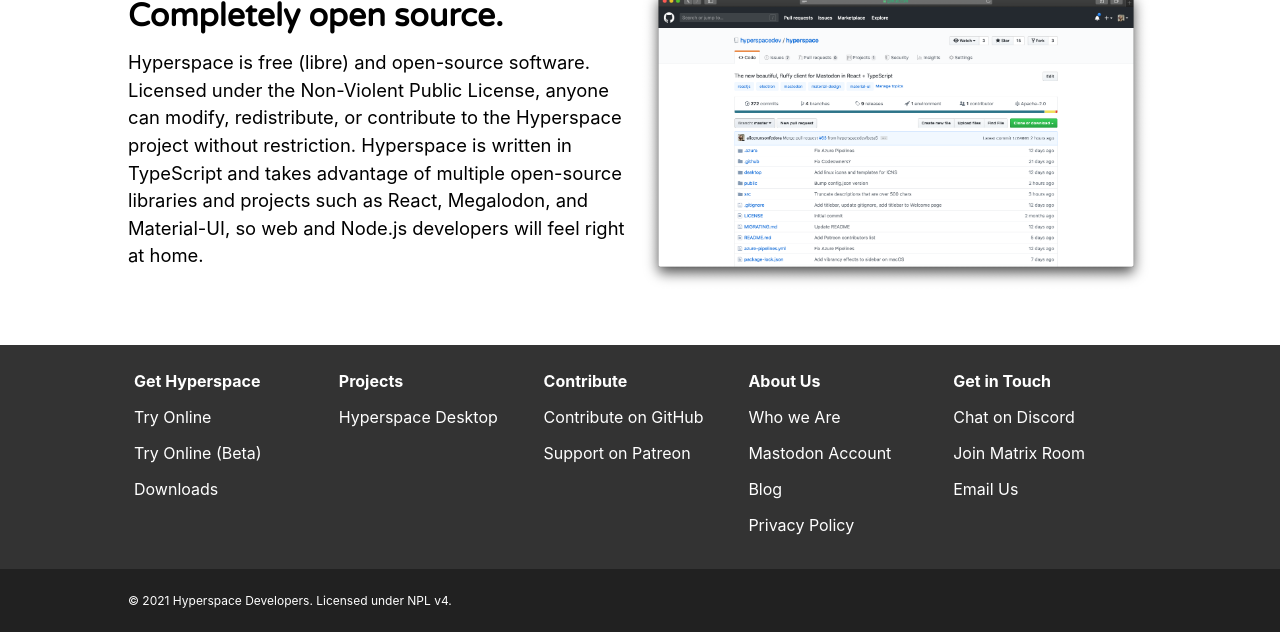
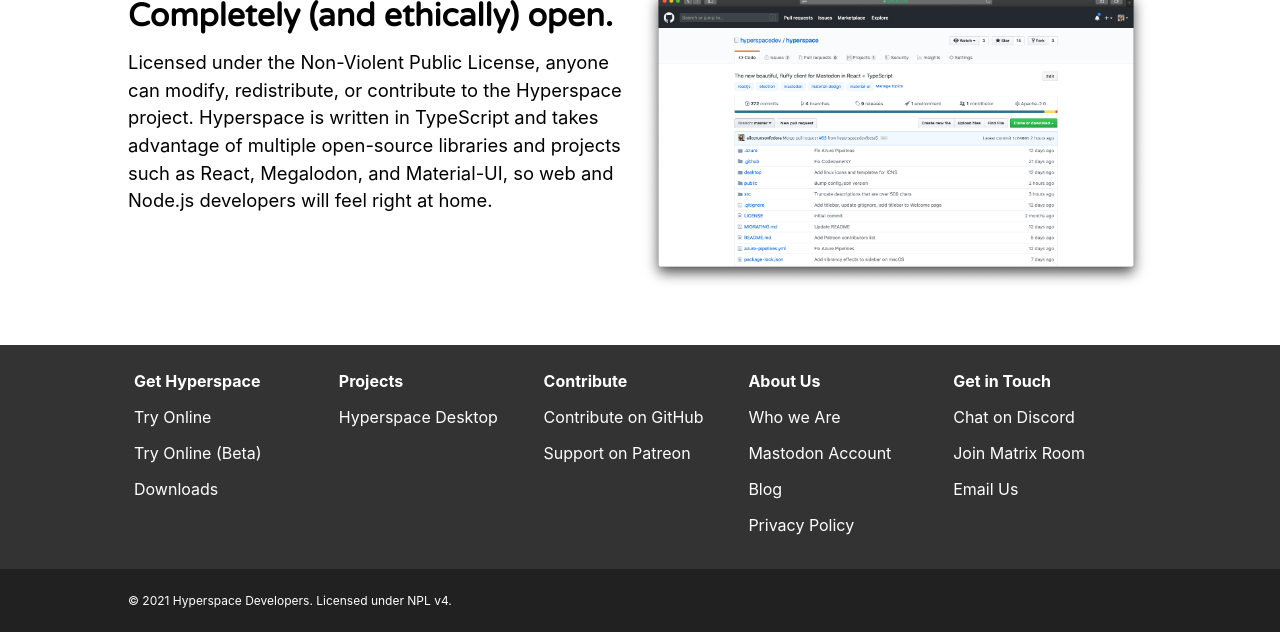
Before and after one commit to hyperspacedev/hyperspacedev.github.io, a Jekyll site: the page built from products/desktop.html, in a window 1280 px wide and 900 px high, scrolled down 1049 px, cut to the strip 268-900 px from the top of the window. Built offline with Jekyll 4.4.1, drawn with Linux system fonts in a browser that asks for light colours; nearby versions of some CDN libraries; some web fonts are replaced.

Commit message:
Re-write last clause about FOSS on desktop page
It has come to our attention that many take issue with the wording of the last point on the desktop page since our software is technically not open-source by the OSI definition or by the FSF definitions.

The last "bullet point" for this has been fixed on the desktop page.

```diff
--- a/products/desktop.html
+++ b/products/desktop.html
@@ -28,9 +28,9 @@
             </p>
         </div>
         <div class="feature-grid-element">
-            <h1>Completely open source.</h1>
+            <h1>Completely (and ethically) open.</h1>
             <p>
-                Hyperspace is free (libre) and open-source software. Licensed under the Non-Violent Public License, anyone can modify, redistribute, or contribute to the Hyperspace project without restriction. Hyperspace is written in TypeScript and takes advantage of multiple open-source libraries and projects such as React, Megalodon, and Material-UI, so web and Node.js developers will feel right at home.
+                Licensed under the Non-Violent Public License, anyone can modify, redistribute, or contribute to the Hyperspace project. Hyperspace is written in TypeScript and takes advantage of multiple open-source libraries and projects such as React, Megalodon, and Material-UI, so web and Node.js developers will feel right at home.
             </p>
         </div>
         <div class="feature-grid-image">
```
